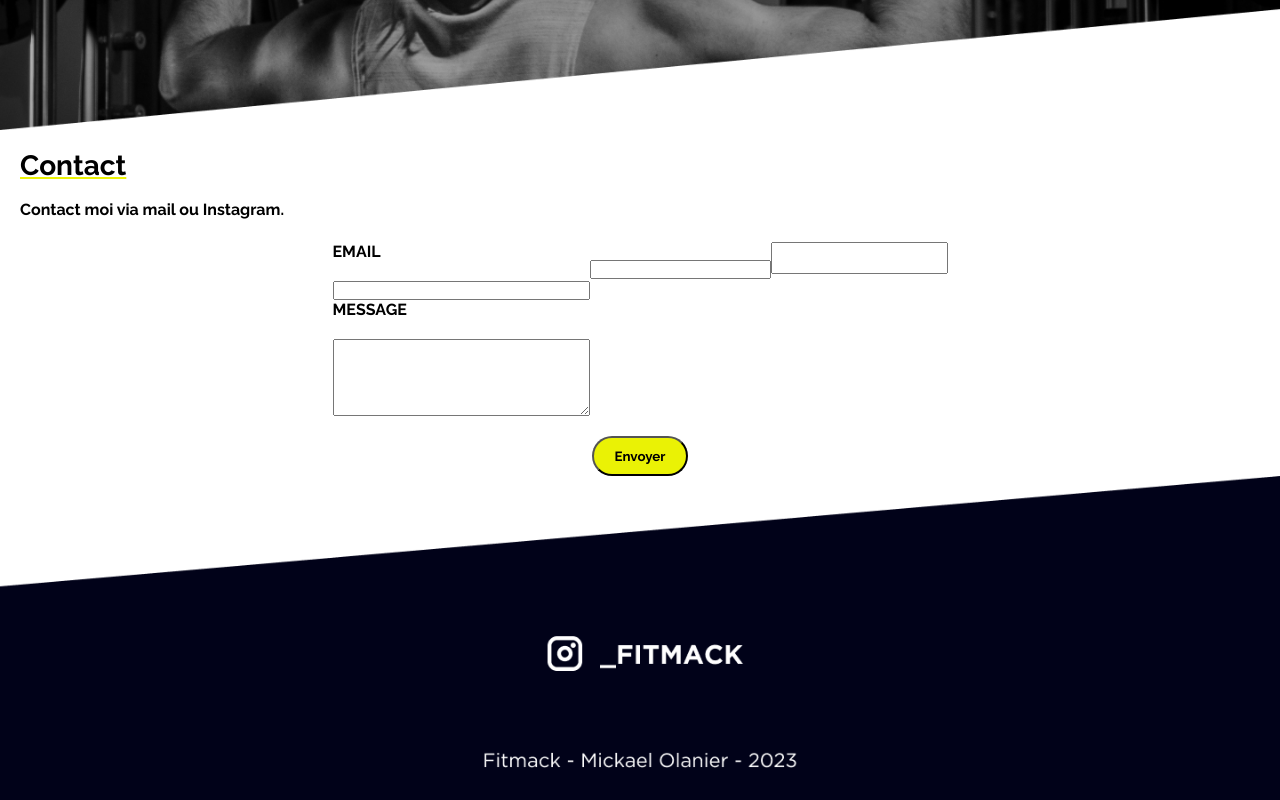
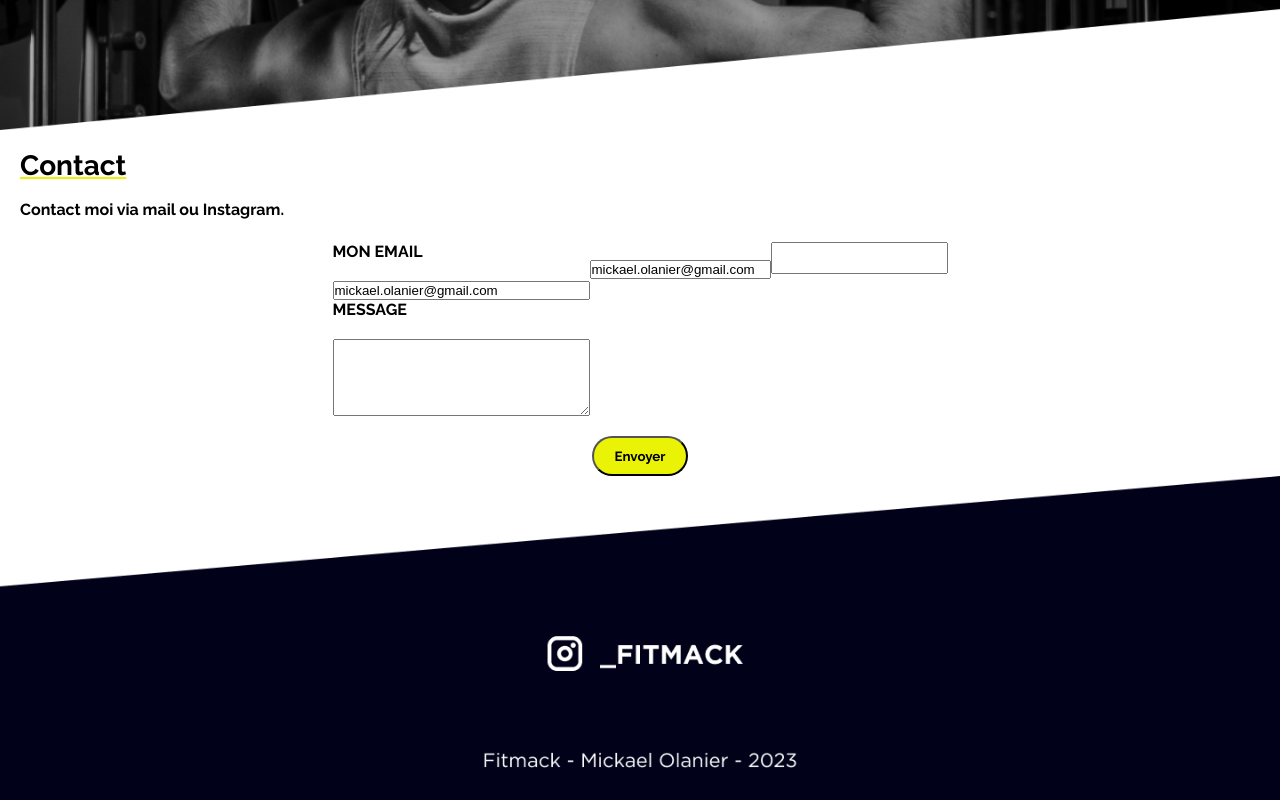
Before and after one commit to Bastien-Aletrut/fitmack3, a React (Create React App) app: page / in a window 1280 px wide. Shown: the part 1887-2687 px from the top of the page. Built offline with nearby package versions, Linux system fonts and the light colour scheme.

Commit message:
Update Contact.jsx

```diff
--- a/src/containers/contact/Contact.jsx
+++ b/src/containers/contact/Contact.jsx
@@ -2,7 +2,13 @@ import React from "react";
 import "./contact.css";
 import footer from "../../assets/Footer.png"
 function Contact() {
+  function envoyerMail() {
+    var message = document.getElementById("con-message").value;
+    var message2 = document.getElementById("con-message2").value;
 
+    var lien = "mailto:mickael.olanier@gmail.com?subject=Demande d'information&body=" + encodeURIComponent(message+message2);
+    window.location.href = lien;
+  }
   return(
 <div className="con-all">
                 <div className="con-title">
@@ -15,20 +21,20 @@ function Contact() {
                   <div className="con-box3">
                     <div className="con-box2">
                       <div className="con-txt2">
-                      EMAIL
+                      MON EMAIL
                       </div>
-                      <input id="con-email2" type="text" />
+                      <input id="con-email2" value="mickael.olanier@gmail.com" type="text" readonly/>
                       <div className="con-txt2">
                       MESSAGE
                       </div>
                       <textarea id="con-message2" rows="5" cols="30"></textarea>
                     </div>
                     <div className="con-box4">
-                      <input id="con-email" type="text" />
+                      <input id="con-email" value="mickael.olanier@gmail.com" type="text" readonly/>
                       <textarea id="con-message" ></textarea>
                     </div>
                   </div>
-                  <input id="con-submit" type="button" value="Envoyer"/>
+                  <input onClick={envoyerMail} id="con-submit" type="button" value="Envoyer"/>
                 </div>
                 <img className="con-footer" src={footer} alt="" />
             </div>
```
